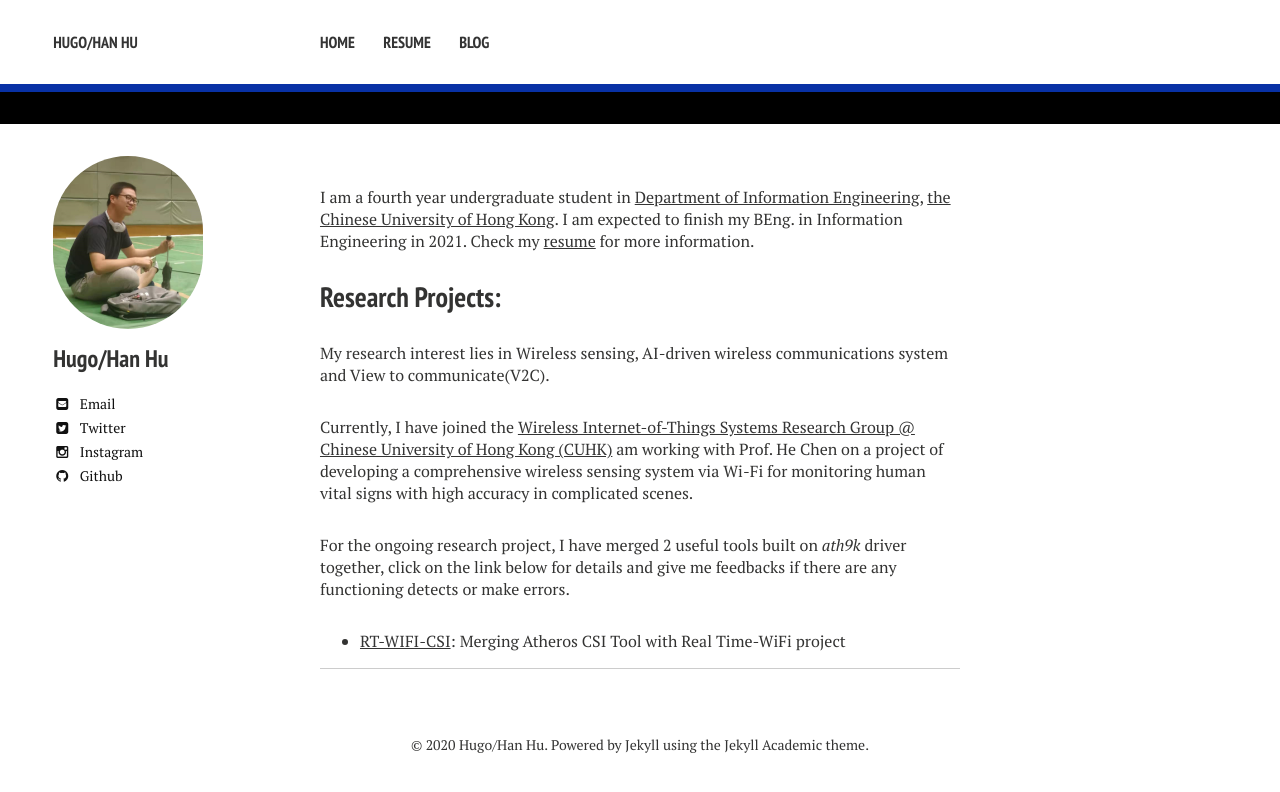
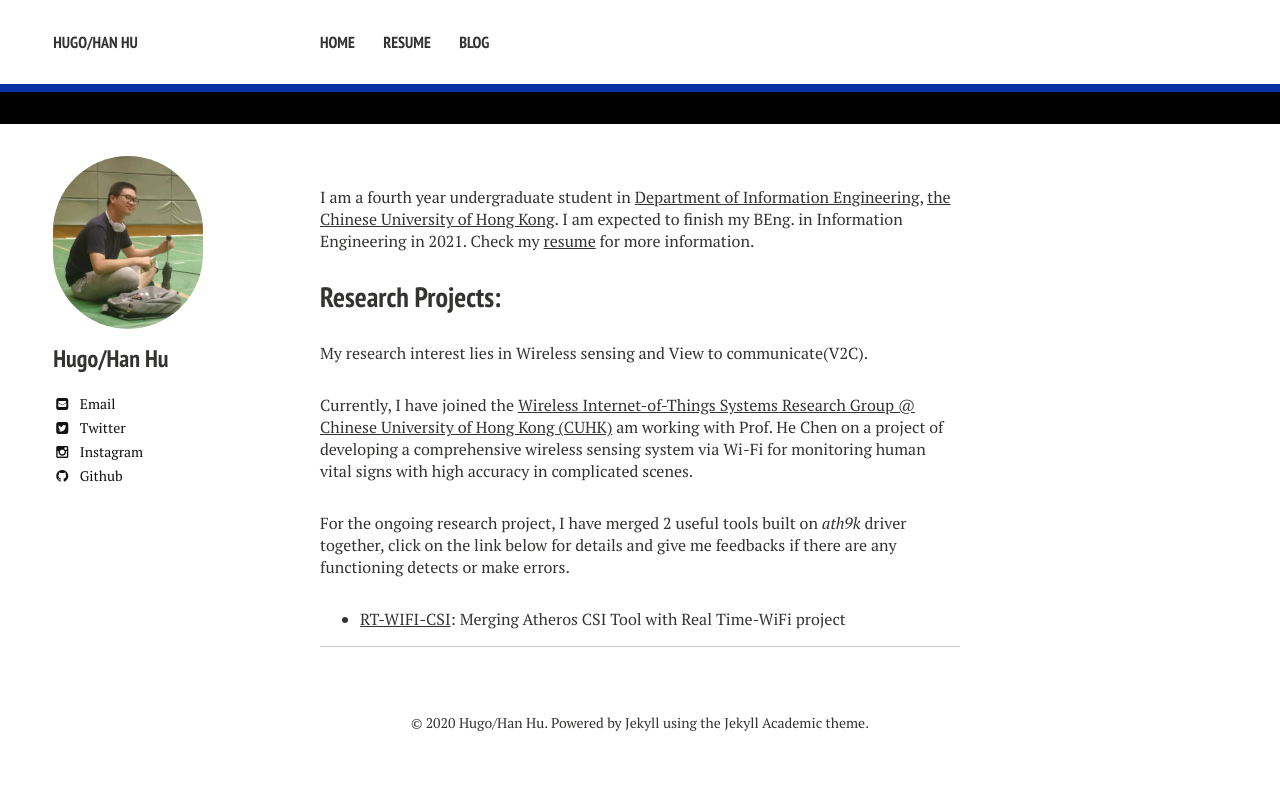
Before and after one commit to huhanwj/huhanwj.github.io, a Jekyll site: the page built from index.md, in a window 1280 px wide. Shown: the top 792 px of the page. Built offline with Jekyll 4.4.1, drawn with Linux system fonts in a browser that asks for light colours; nearby versions of some CDN libraries.

Commit message:
cv updated

```diff
--- a/index.md
+++ b/index.md
@@ -7,7 +7,7 @@ I am a fourth year undergraduate student in [Department of Information Engineeri
 
 ## Research Projects:
 
-My research interest lies in Wireless sensing, AI-driven wireless communications system and View to communicate(V2C).
+My research interest lies in Wireless sensing and View to communicate(V2C).
 
 Currently, I have joined the [Wireless Internet-of-Things Systems Research Group @ Chinese University of Hong Kong (CUHK)](http://iiotc.ie.cuhk.edu.hk/) am working with Prof. He Chen on a project of developing a comprehensive wireless sensing system via Wi-Fi for monitoring human vital signs with high accuracy in complicated scenes.
 
```
Also changed, not shown: 1 other file.
